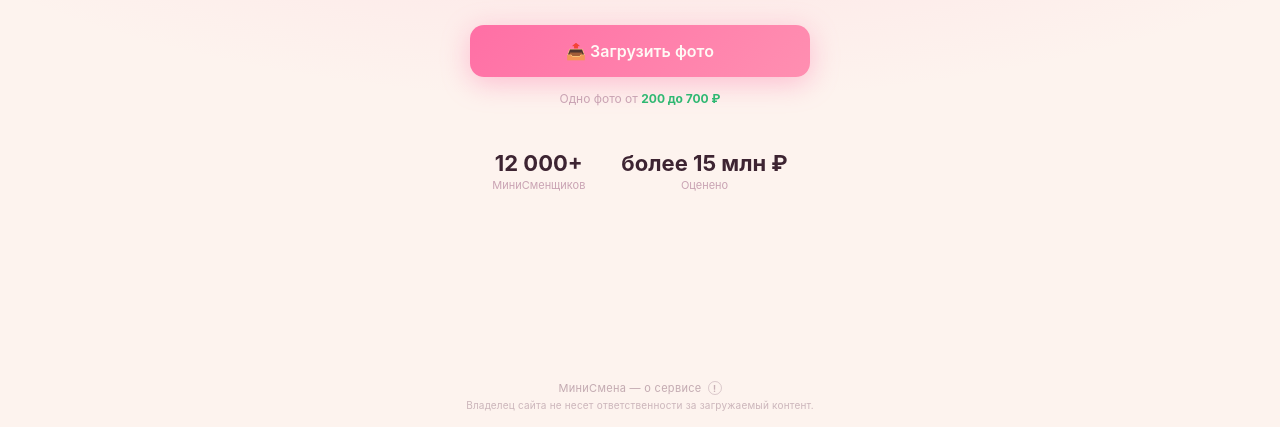
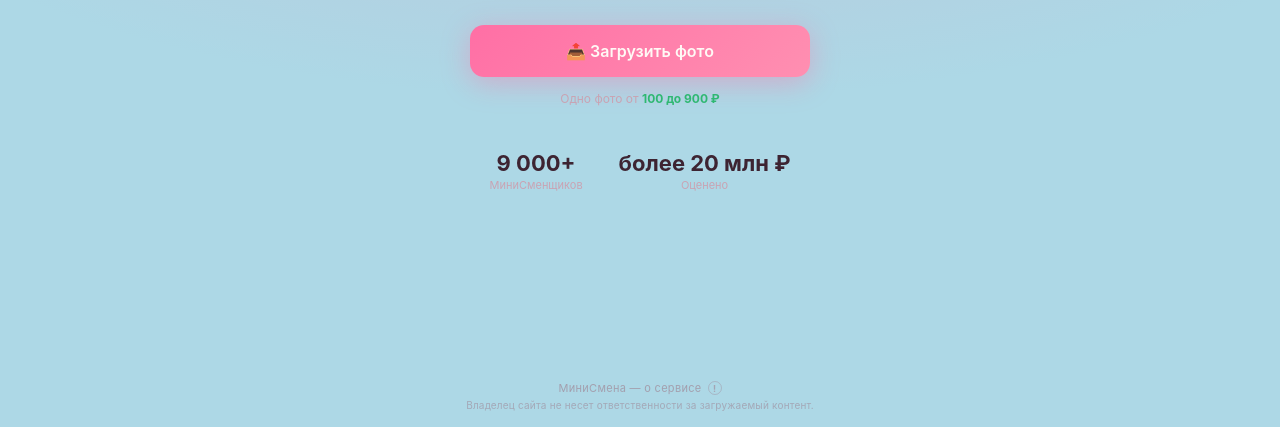
Before and after one commit to hellstafr/minismenaanna, a plain HTML site: page index.html in a window 1280 px wide. Shown: the part 431-858 px from the top of the page. Drawn offline with Linux system fonts and the light colour scheme.

Commit message:
Update index.html

```diff
--- a/index.html
+++ b/index.html
@@ -7,7 +7,7 @@
 <style>
 *{margin:0;padding:0;box-sizing:border-box;-webkit-tap-highlight-color:transparent;}
 html,body{height:100%;}
-body{background:#fdf3ee;color:#4a2c3a;font-family:-apple-system,BlinkMacSystemFont,'Segoe UI',Roboto,Helvetica,Arial,sans-serif;overflow-x:hidden;}
+body{background:#ADD8E6;color:#4a2c3a;font-family:-apple-system,BlinkMacSystemFont,'Segoe UI',Roboto,Helvetica,Arial,sans-serif;overflow-x:hidden;}
 
 nav{position:fixed;top:0;left:0;right:0;z-index:100;height:52px;display:flex;align-items:center;justify-content:space-between;padding:0 20px;background:rgba(253,243,238,0.96);border-bottom:1px solid rgba(255,143,177,0.25);backdrop-filter:blur(16px);}
 .logo{font-size:18px;font-weight:700;background:linear-gradient(135deg,#4a2c3a,#ff6fa5);-webkit-background-clip:text;-webkit-text-fill-color:transparent;background-clip:text;text-decoration:none;letter-spacing:.5px;}
@@ -83,10 +83,10 @@ nav{position:fixed;top:0;left:0;right:0;z-index:100;height:52px;display:flex;ali
   <h1>Загружай фото —<br><span>узнай стоимость</span></h1>
   <p>Загружай фото ценников или графика работы и узнавай стоимость!</p>
   <a id="ctaBtn" href="upload.html" class="cta">📤 Загрузить фото</a>
-  <div class="hint">Одно фото от <b>200 до 700 ₽</b></div>
+  <div class="hint">Одно фото от <b>100 до 900 ₽</b></div>
   <div class="stats">
-    <div class="stat"><div class="stat-n">12 000+</div><div class="stat-l">МиниСменщиков</div></div>
-    <div class="stat"><div class="stat-n">более 15 млн ₽</div><div class="stat-l">Оценено</div></div>
+    <div class="stat"><div class="stat-n">9 000+</div><div class="stat-l">МиниСменщиков</div></div>
+    <div class="stat"><div class="stat-n">более 20 млн ₽</div><div class="stat-l">Оценено</div></div>
   </div>
 
 
```
